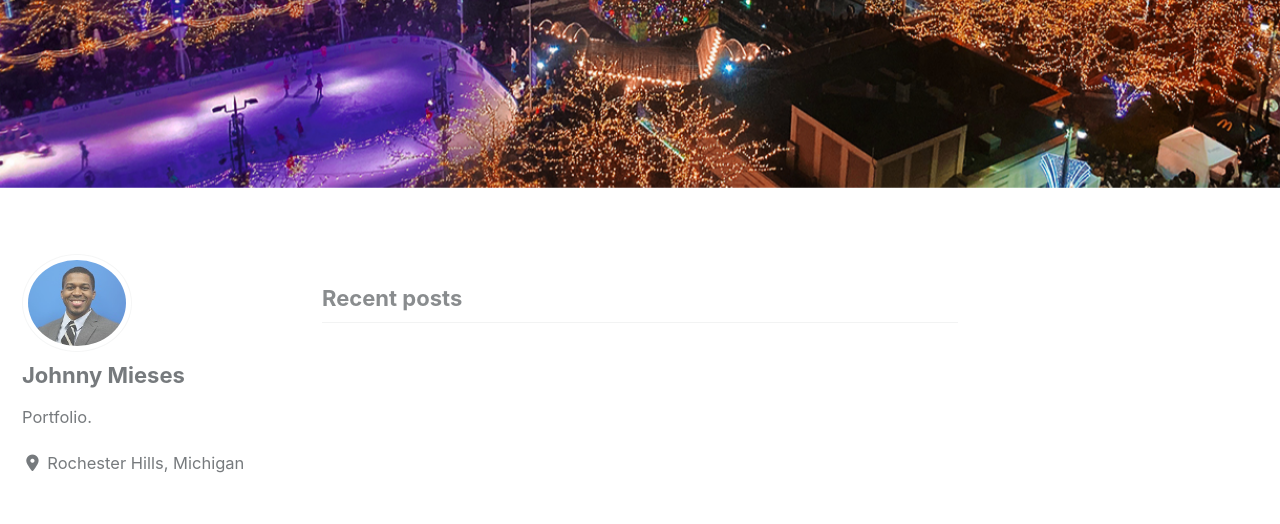
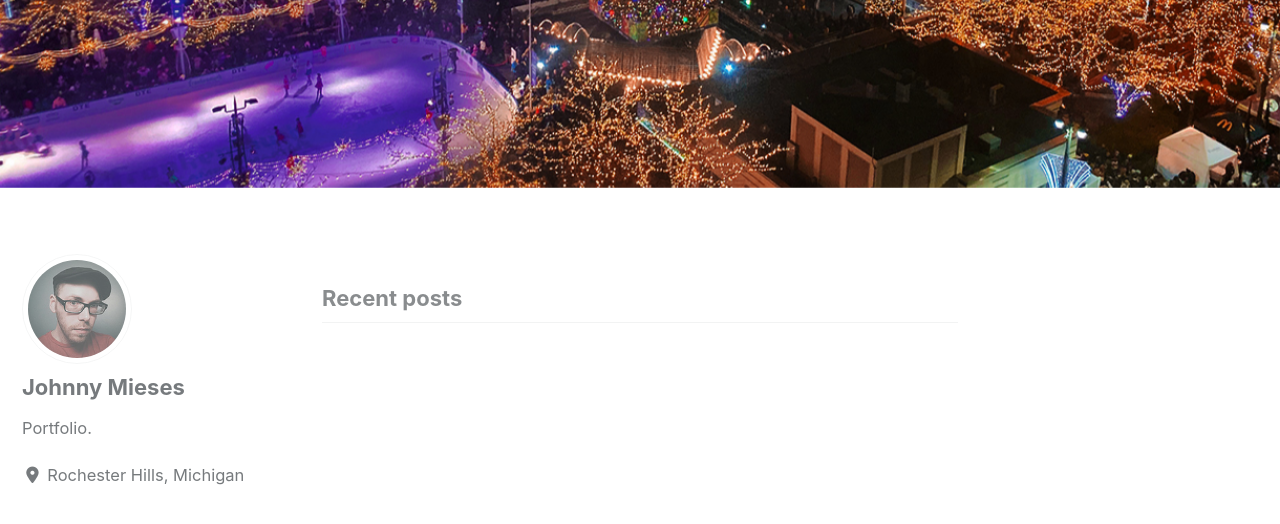
Before and after one commit to jmieses/jmportfolio.github.io, a Jekyll site: the page built from index.html, in a window 1280 px wide and 900 px high, scrolled down 510 px. Shown: the top 524 px of the window. Built offline with Jekyll 4.4.1, drawn with Linux system fonts in a browser that asks for light colours; cached includes are drawn as plain includes; nearby versions of some CDN libraries; the list of posts is cut into pages by our own code.

Commit message:
avatar image trial

```diff
--- a/_config.yml
+++ b/_config.yml
@@ -108,7 +108,7 @@ analytics:
 # Site Author
 author:
   name             : "Johnny Mieses"
-  avatar           : "/assets/images/biophoto.jpg" #"https://via.placeholder.com/150" #"/assets/images/biophoto.jpg" # path of avatar image, e.g. "/assets/images/bio-photo.jpg"
+  avatar           : "/assets/images/michael-rose.jpg" #"https://via.placeholder.com/150" #"/assets/images/biophoto.jpg" # path of avatar image, e.g. "/assets/images/bio-photo.jpg"
   bio              : "Portfolio."
   location         : "Rochester Hills, Michigan"
   email            :
```
Also changed, not shown: assets/images/michael-rose.jpg (added), images/michael-rose.jpg (added).
